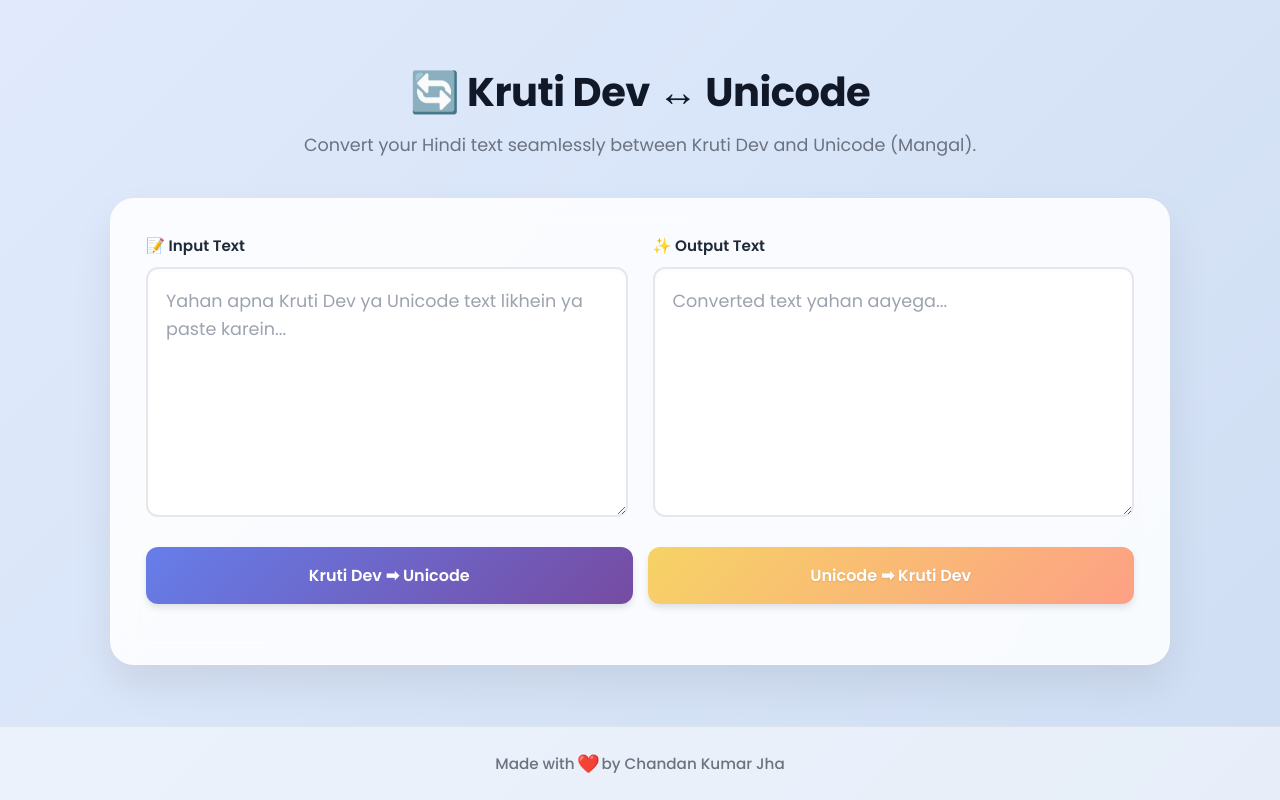
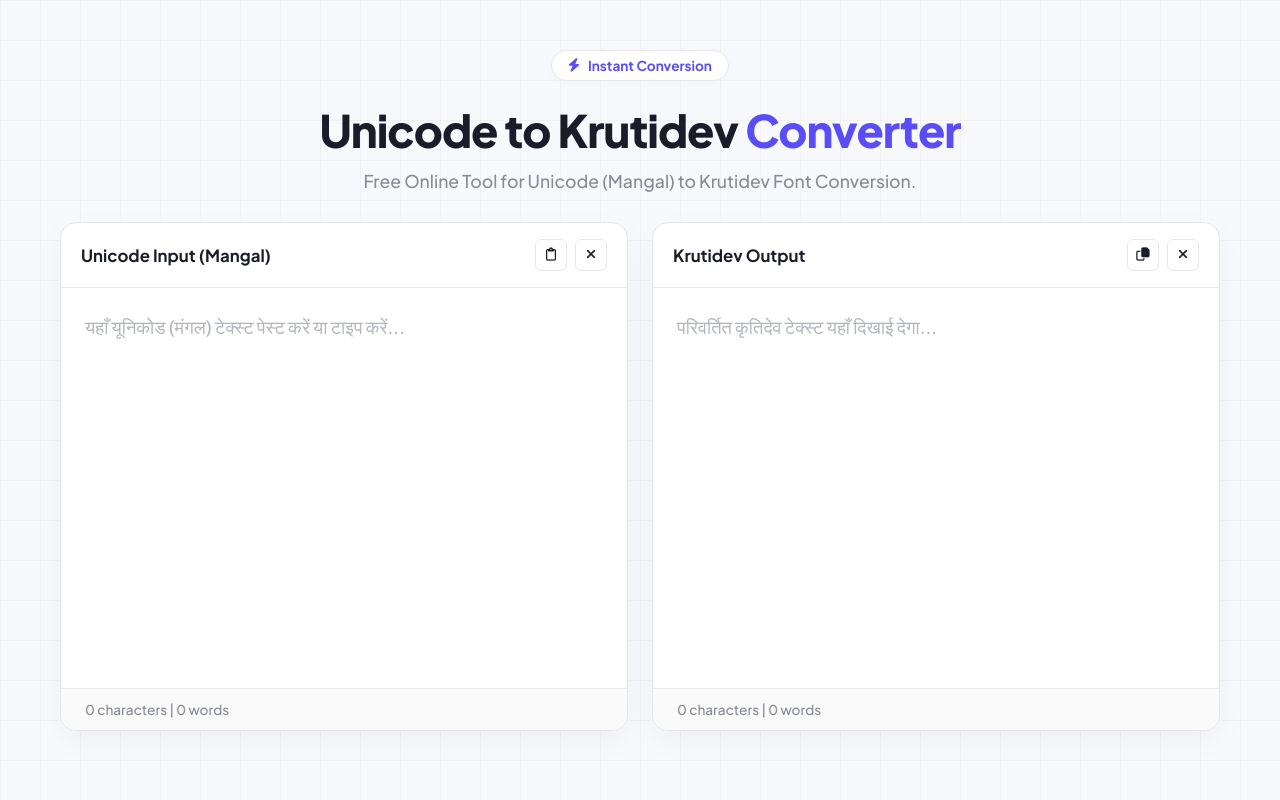
Before and after one commit to 2chandankumarjha-ux/krutidev-unicode-converter, a website: page index.html in a window 1280 px wide. Drawn offline with Linux system fonts and the light colour scheme.

Commit message:
index.html

```diff
--- a/index.html
+++ b/index.html
@@ -3,32 +3,36 @@
 <head>
     <meta charset="UTF-8">
     <meta name="viewport" content="width=device-width, initial-scale=1.0">
-    <title>Kruti Dev ↔ Unicode Converter</title>
-    <link href="https://fonts.googleapis.com/css2?family=Poppins:wght@300;400;500;600;700&display=swap" rel="stylesheet">
+    <title>Unicode to Krutidev Converter</title>
+    <!-- Google Fonts for Beautiful Typography -->
+    <link href="https://fonts.googleapis.com/css2?family=Plus+Jakarta+Sans:wght@400;500;600;700;800&display=swap" rel="stylesheet">
+    <!-- FontAwesome for Icons -->
+    <link rel="stylesheet" href="https://cdnjs.cloudflare.com/ajax/libs/font-awesome/6.4.0/css/all.min.css">
+
     <style>
         :root {
-            --primary: #4F46E5;
-            --primary-hover: #4338CA;
-            --secondary: #F59E0B;
-            --secondary-hover: #D97706;
-            --success: #10B981;
-            --success-hover: #059669;
-            --bg-color: #F3F4F6;
-            --surface: #FFFFFF;
-            --text-main: #1F2937;
-            --text-muted: #6B7280;
-            --border: #E5E7EB;
+            --primary: #5b4df6;
+            --primary-light: #f0efff;
+            --bg-color: #f8f9fc;
+            --text-main: #1a1c29;
+            --text-muted: #888b94;
+            --border-color: #e5e7eb;
+            --surface: #ffffff;
         }
 
         * {
             box-sizing: border-box;
             margin: 0;
             padding: 0;
-            font-family: 'Poppins', sans-serif;
+            font-family: 'Plus Jakarta Sans', sans-serif;
         }
 
         body {
-            background: linear-gradient(135deg, #e0eafc 0%, #cfdef3 100%);
+            background-color: var(--bg-color);
+            background-image:
+                linear-gradient(to right, rgba(0,0,0,0.03) 1px, transparent 1px),
+                linear-gradient(to bottom, rgba(0,0,0,0.03) 1px, transparent 1px);
+            background-size: 40px 40px;
             min-height: 100vh;
             display: flex;
             flex-direction: column;
@@ -36,292 +40,336 @@
             color: var(--text-main);
         }
 
-        .main-wrapper {
-            width: 100%;
-            max-width: 1100px;
-            padding: 40px 20px;
-            flex: 1;
-            display: flex;
-            flex-direction: column;
-            justify-content: center;
+        /* --- Header Section --- */
+        .header {
+            text-align: center;
+            margin-top: 50px;
+            margin-bottom: 30px;
+            padding: 0 20px;
         }
 
-        .header {
-            text-align: center;
-            margin-bottom: 40px;
+        .badge {
+            display: inline-flex;
+            align-items: center;
+            gap: 8px;
+            background-color: var(--surface);
+            border: 1px solid var(--border-color);
+            padding: 6px 16px;
+            border-radius: 50px;
+            font-size: 0.85rem;
+            font-weight: 700;
+            color: var(--primary);
+            box-shadow: 0 2px 10px rgba(0,0,0,0.02);
+            margin-bottom: 20px;
         }
 
         .header h1 {
-            font-size: 2.5rem;
-            font-weight: 700;
-            color: #111827;
-            margin-bottom: 10px;
-            letter-spacing: -0.5px;
+            font-size: 2.8rem;
+            font-weight: 800;
+            color: var(--text-main);
+            letter-spacing: -1px;
+            margin-bottom: 12px;
+        }
+
+        .header h1 span {
+            color: var(--primary);
         }
 
         .header p {
             color: var(--text-muted);
             font-size: 1.1rem;
+            font-weight: 500;
         }
 
-        .container {
-            background: rgba(255, 255, 255, 0.85);
-            backdrop-filter: blur(12px);
-            border: 1px solid rgba(255, 255, 255, 0.5);
-            padding: 35px;
-            border-radius: 24px;
-            box-shadow: 0 20px 40px rgba(0, 0, 0, 0.08);
+        /* --- Main Container --- */
+        .main-container {
+            width: 100%;
+            max-width: 1200px;
+            padding: 0 20px;
+            display: flex;
+            gap: 24px;
+            margin-bottom: 50px;
         }
 
-        .editor-container {
+        /* --- Editor Box (Cards) --- */
+        .editor-box {
+            flex: 1;
+            background: var(--surface);
+            border: 1px solid var(--border-color);
+            border-radius: 16px;
+            box-shadow: 0 10px 30px rgba(0, 0, 0, 0.04);
             display: flex;
-            gap: 25px;
+            flex-direction: column;
+            overflow: hidden;
+            transition: border-color 0.3s ease;
         }
 
-        .box {
-            flex: 1;
-            display: flex;
-            flex-direction: column;
+        .editor-box:focus-within {
+            border-color: rgba(91, 77, 246, 0.4);
+            box-shadow: 0 10px 30px rgba(91, 77, 246, 0.08);
         }
 
-        label {
-            font-weight: 600;
-            margin-bottom: 10px;
+        /* --- Toolbar (Title & Icons) --- */
+        .toolbar {
+            display: flex;
+            justify-content: space-between;
+            align-items: center;
+            padding: 16px 20px;
+            border-bottom: 1px solid var(--border-color);
+        }
+
+        .toolbar-title {
+            font-weight: 700;
+            font-size: 1.05rem;
             color: var(--text-main);
-            font-size: 0.95rem;
+        }
+
+        .toolbar-icons {
             display: flex;
-            align-items: center;
             gap: 8px;
         }
 
+        .icon-btn {
+            background: transparent;
+            border: 1px solid var(--border-color);
+            border-radius: 6px;
+            width: 32px;
+            height: 32px;
+            display: flex;
+            align-items: center;
+            justify-content: center;
+            color: var(--text-main);
+            cursor: pointer;
+            transition: all 0.2s;
+        }
+
+        .icon-btn:hover {
+            background: var(--primary-light);
+            color: var(--primary);
+            border-color: var(--primary-light);
+        }
+
+        /* --- Textarea --- */
         textarea {
             width: 100%;
-            height: 250px;
-            padding: 18px;
-            border: 2px solid var(--border);
-            border-radius: 12px;
-            font-size: 1.1rem;
+            height: 400px;
+            padding: 24px;
+            border: none;
+            resize: none;
+            outline: none;
+            font-size: 1.15rem;
+            line-height: 1.6;
             color: var(--text-main);
-            background-color: var(--surface);
-            resize: vertical;
-            outline: none;
-            transition: all 0.3s ease;
-            box-shadow: inset 0 2px 4px rgba(0,0,0,0.02);
-            line-height: 1.6;
-        }
-
-        textarea:focus {
-            border-color: var(--primary);
-            box-shadow: 0 0 0 4px rgba(79, 70, 229, 0.1);
+            background: transparent;
         }
 
         textarea::placeholder {
-            color: #9CA3AF;
+            color: #b3b5bd;
+            font-weight: 500;
         }
 
-        /* Custom Scrollbar */
-        textarea::-webkit-scrollbar { width: 8px; }
-        textarea::-webkit-scrollbar-track { background: #f1f1f1; border-radius: 4px; }
-        textarea::-webkit-scrollbar-thumb { background: #c1c1c1; border-radius: 4px; }
-        textarea::-webkit-scrollbar-thumb:hover { background: #a8a8a8; }
-
-        .buttons {
+        /* --- Bottom Bar (Counters) --- */
+        .bottom-bar {
             display: flex;
-            gap: 15px;
-            margin-top: 30px;
+            justify-content: space-between;
+            padding: 12px 24px;
+            border-top: 1px solid var(--border-color);
+            font-size: 0.85rem;
+            color: var(--text-muted);
+            font-weight: 500;
+            background: #fafafa;
         }
 
-        button {
-            flex: 1;
-            padding: 16px 20px;
-            border: none;
-            border-radius: 12px;
-            font-size: 1rem;
+        /* --- Custom Scrollbar --- */
+        textarea::-webkit-scrollbar { width: 6px; }
+        textarea::-webkit-scrollbar-track { background: transparent; }
+        textarea::-webkit-scrollbar-thumb { background: #d1d5db; border-radius: 10px; }
+        textarea::-webkit-scrollbar-thumb:hover { background: #9ca3af; }
+
+        /* --- Toast Message (Copy Notification) --- */
+        #toast {
+            position: fixed;
+            bottom: 30px;
+            left: 50%;
+            transform: translateX(-50%) translateY(100px);
+            background: #1a1c29;
+            color: white;
+            padding: 12px 24px;
+            border-radius: 8px;
             font-weight: 600;
-            cursor: pointer;
-            transition: all 0.3s cubic-bezier(0.4, 0, 0.2, 1);
-            display: flex;
-            justify-content: center;
-            align-items: center;
-            gap: 10px;
-            color: white;
-            box-shadow: 0 4px 6px rgba(0,0,0,0.1);
+            font-size: 0.9rem;
+            opacity: 0;
+            transition: all 0.3s cubic-bezier(0.68, -0.55, 0.265, 1.55);
+            z-index: 1000;
+            box-shadow: 0 10px 20px rgba(0,0,0,0.2);
         }
 
-        button:active {
-            transform: scale(0.98);
+        #toast.show {
+            transform: translateX(-50%) translateY(0);
+            opacity: 1;
         }
 
-        .btn-k2u {
-            background: linear-gradient(135deg, #667eea 0%, #764ba2 100%);
-        }
-        .btn-k2u:hover {
-            box-shadow: 0 8px 15px rgba(118, 75, 162, 0.4);
-            transform: translateY(-2px);
-        }
-
-        .btn-u2k {
-            background: linear-gradient(135deg, #f6d365 0%, #fda085 100%);
-            color: #fff;
-            text-shadow: 0 1px 2px rgba(0,0,0,0.1);
-        }
-        .btn-u2k:hover {
-            box-shadow: 0 8px 15px rgba(253, 160, 133, 0.4);
-            transform: translateY(-2px);
-        }
-
-        .action-row {
-            display: flex;
-            justify-content: center;
-            margin-top: 25px;
-        }
-
-        .btn-copy {
-            background: var(--success);
-            padding: 14px 40px;
-            border-radius: 50px;
-            display: none;
-            box-shadow: 0 4px 15px rgba(16, 185, 129, 0.3);
-        }
-        .btn-copy:hover {
-            background: var(--success-hover);
-            transform: translateY(-2px);
-            box-shadow: 0 8px 20px rgba(16, 185, 129, 0.4);
-        }
-
-        /* Footer CSS */
-        .footer {
-            width: 100%;
-            text-align: center;
-            padding: 25px 20px;
-            margin-top: auto;
-            color: var(--text-muted);
-            font-size: 0.95rem;
-            font-weight: 500;
-            border-top: 1px solid rgba(0,0,0,0.05);
-            background: rgba(255,255,255,0.5);
-        }
-
-        .footer span.heart {
-            color: #ef4444;
-            animation: beat 1s infinite alternate;
-            display: inline-block;
-        }
-
-        @keyframes beat {
-            to { transform: scale(1.2); }
-        }
-
-        /* Responsive */
-        @media (max-width: 768px) {
-            .editor-container {
-                flex-direction: column;
-            }
-            textarea {
-                height: 180px;
-            }
-            .buttons {
+        /* --- Responsive Design --- */
+        @media (max-width: 850px) {
+            .main-container {
                 flex-direction: column;
             }
             .header h1 {
-                font-size: 2rem;
+                font-size: 2.2rem;
             }
-            .container {
-                padding: 20px;
+            textarea {
+                height: 250px;
             }
         }
     </style>
 </head>
 <body>
 
-    <div class="main-wrapper">
+    <!-- Header -->
     <div class="header">
-            <h1>🔄 Kruti Dev ↔ Unicode</h1>
-            <p>Convert your Hindi text seamlessly between Kruti Dev and Unicode (Mangal).</p>
+        <div class="badge">
+            <i class="fa-solid fa-bolt"></i> Instant Conversion
+        </div>
+        <h1>Unicode to Krutidev <span>Converter</span></h1>
+        <p>Free Online Tool for Unicode (Mangal) to Krutidev Font Conversion.</p>
     </div>
 
-        <div class="container">
-            <div class="editor-container">
-                <!-- Left Box: Input -->
-                <div class="box">
-                    <label>📝 Input Text</label>
-                    <textarea id="inputText" placeholder="Yahan apna Kruti Dev ya Unicode text likhein ya paste karein..."></textarea>
+    <!-- Main Editors -->
+    <div class="main-container">
+
+        <!-- Input Box -->
+        <div class="editor-box">
+            <div class="toolbar">
+                <div class="toolbar-title">Unicode Input (Mangal)</div>
+                <div class="toolbar-icons">
+                    <button class="icon-btn" onclick="pasteText()" title="Paste">
+                        <i class="fa-regular fa-clipboard"></i>
+                    </button>
+                    <button class="icon-btn" onclick="clearText('input')" title="Clear">
+                        <i class="fa-solid fa-xmark"></i>
+                    </button>
                 </div>
-
-                <!-- Right Box: Output -->
-                <div class="box">
-                    <label>✨ Output Text</label>
-                    <textarea id="outputText" placeholder="Converted text yahan aayega..." readonly></textarea>
+            </div>
+            <textarea id="inputText" placeholder="यहाँ यूनिकोड (मंगल) टेक्स्ट पेस्ट करें या टाइप करें..." spellcheck="false"></textarea>
+            <div class="bottom-bar">
+                <span id="inputCount">0 characters | 0 words</span>
             </div>
         </div>
 
-            <div class="buttons">
-                <button class="btn-k2u" onclick="convertText('k2u')">Kruti Dev ➡ Unicode</button>
-                <button class="btn-u2k" onclick="convertText('u2k')">Unicode ➡ Kruti Dev</button>
+        <!-- Output Box -->
+        <div class="editor-box">
+            <div class="toolbar">
+                <div class="toolbar-title">Krutidev Output</div>
+                <div class="toolbar-icons">
+                    <button class="icon-btn" onclick="copyText()" title="Copy to Clipboard">
+                        <i class="fa-regular fa-copy"></i>
+                    </button>
+                    <button class="icon-btn" onclick="clearText('output')" title="Clear">
+                        <i class="fa-solid fa-xmark"></i>
+                    </button>
                 </div>
-
-            <div class="action-row">
-                <button class="btn-copy" id="copyBtn" onclick="copyText()">📋 Copy Output</button>
             </div>
+            <textarea id="outputText" placeholder="परिवर्तित कृतिदेव टेक्स्ट यहाँ दिखाई देगा..." readonly spellcheck="false"></textarea>
+            <div class="bottom-bar">
+                <span id="outputCount">0 characters | 0 words</span>
             </div>
         </div>
 
-    <!-- Footer -->
-    <div class="footer">
-        Made with <span class="heart">❤️</span> by Chandan Kumar Jha
     </div>
 
-    <!-- Load the logic -->
+    <!-- Toast Notification -->
+    <div id="toast">Copied to clipboard!</div>
+
+    <!-- Load Converter Logic -->
     <script src="converter.js"></script>
+
     <script>
-        function convertText(direction) {
-            const input = document.getElementById('inputText').value;
-            const outputBox = document.getElementById('outputText');
-            const copyBtn = document.getElementById('copyBtn');
+        const inputText = document.getElementById('inputText');
+        const outputText = document.getElementById('outputText');
+        const inputCount = document.getElementById('inputCount');
+        const outputCount = document.getElementById('outputCount');
 
-            if (!input.trim()) {
-                // Simple shake effect if empty
-                document.getElementById('inputText').style.borderColor = "#ef4444";
-                setTimeout(() => document.getElementById('inputText').style.borderColor = "", 1000);
+        let typingTimer;
+        const doneTypingInterval = 300; // 300ms delay to auto-convert
+
+        // --- Auto Convert on Typing ---
+        inputText.addEventListener('input', () => {
+            clearTimeout(typingTimer);
+            updateCounters();
+
+            // Wait for user to stop typing for 300ms before converting
+            typingTimer = setTimeout(performConversion, doneTypingInterval);
+        });
+
+        function performConversion() {
+            const text = inputText.value;
+            if (!text.trim()) {
+                outputText.value = '';
+                updateCounters();
                 return;
             }
 
-            let result = "";
-
-            if (direction === 'k2u') {
-                if (typeof krutiToUnicode === 'function') {
-                    result = krutiToUnicode(input);
-                } else {
-                    alert("Converter logic not loaded. Check converter.js");
-                    return;
-                }
-            } else {
+            // Using the function from converter.js
             if (typeof unicodeToKruti === 'function') {
-                    result = unicodeToKruti(input);
-                } else {
-                    alert("Converter logic not loaded. Check converter.js");
-                    return;
+                outputText.value = unicodeToKruti(text);
+                updateCounters();
             }
         }
 
-            outputBox.value = result;
-            copyBtn.style.display = "inline-block"; // Show copy button
+        // --- Update Character & Word Counters ---
+        function updateCounters() {
+            const inText = inputText.value;
+            const outText = outputText.value;
+
+            inputCount.textContent = `${inText.length} characters | ${countWords(inText)} words`;
+            outputCount.textContent = `${outText.length} characters | ${countWords(outText)} words`;
         }
 
+        function countWords(str) {
+            return str.trim() === '' ? 0 : str.trim().split(/\s+/).length;
+        }
+
+        // --- Copy to Clipboard ---
         function copyText() {
-            const outputBox = document.getElementById('outputText');
-            outputBox.select();
+            if (!outputText.value) return;
+
+            outputText.select();
             document.execCommand("copy");
+            window.getSelection().removeAllRanges(); // Deselect
 
-            const btn = document.getElementById('copyBtn');
-            const originalText = btn.innerHTML;
-            btn.innerHTML = "✅ Copied!";
-            btn.style.background = "#059669";
+            showToast();
+        }
 
+        // --- Paste from Clipboard ---
+        async function pasteText() {
+            try {
+                const text = await navigator.clipboard.readText();
+                inputText.value = text;
+                performConversion();
+                updateCounters();
+            } catch (err) {
+                alert("Please allow clipboard access or use Ctrl+V to paste.");
+            }
+        }
+
+        // --- Clear Text ---
+        function clearText(type) {
+            if (type === 'input') {
+                inputText.value = '';
+            } else {
+                outputText.value = '';
+            }
+            updateCounters();
+            inputText.focus();
+        }
+
+        // --- Toast Notification ---
+        function showToast() {
+            const toast = document.getElementById("toast");
+            toast.classList.add("show");
             setTimeout(() => {
-                btn.innerHTML = originalText;
-                btn.style.background = "";
-            }, 2000);
+                toast.classList.remove("show");
+            }, 2500);
         }
     </script>
 </body>
```
Lines whose indentation alone changed are shown as unchanged.
